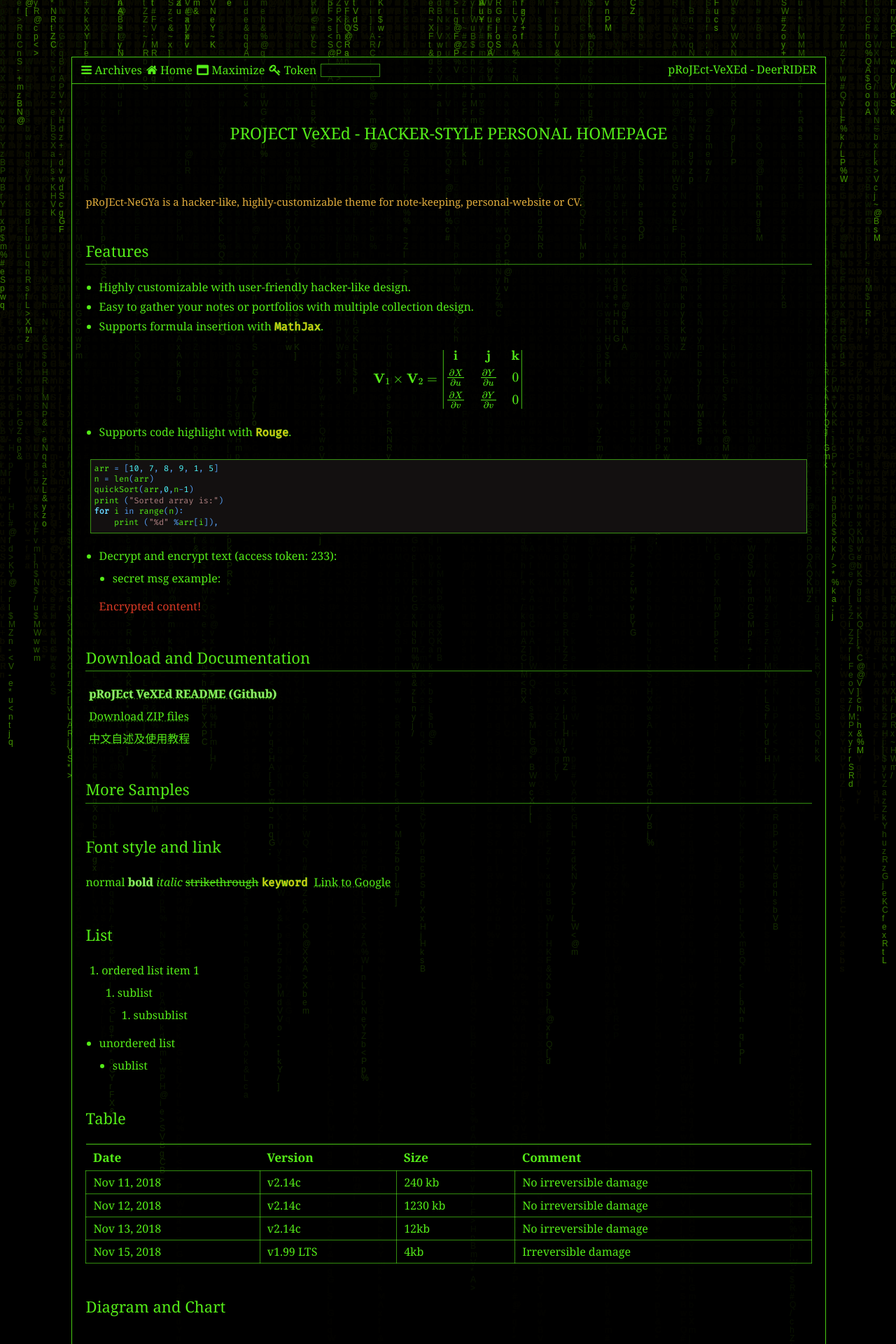
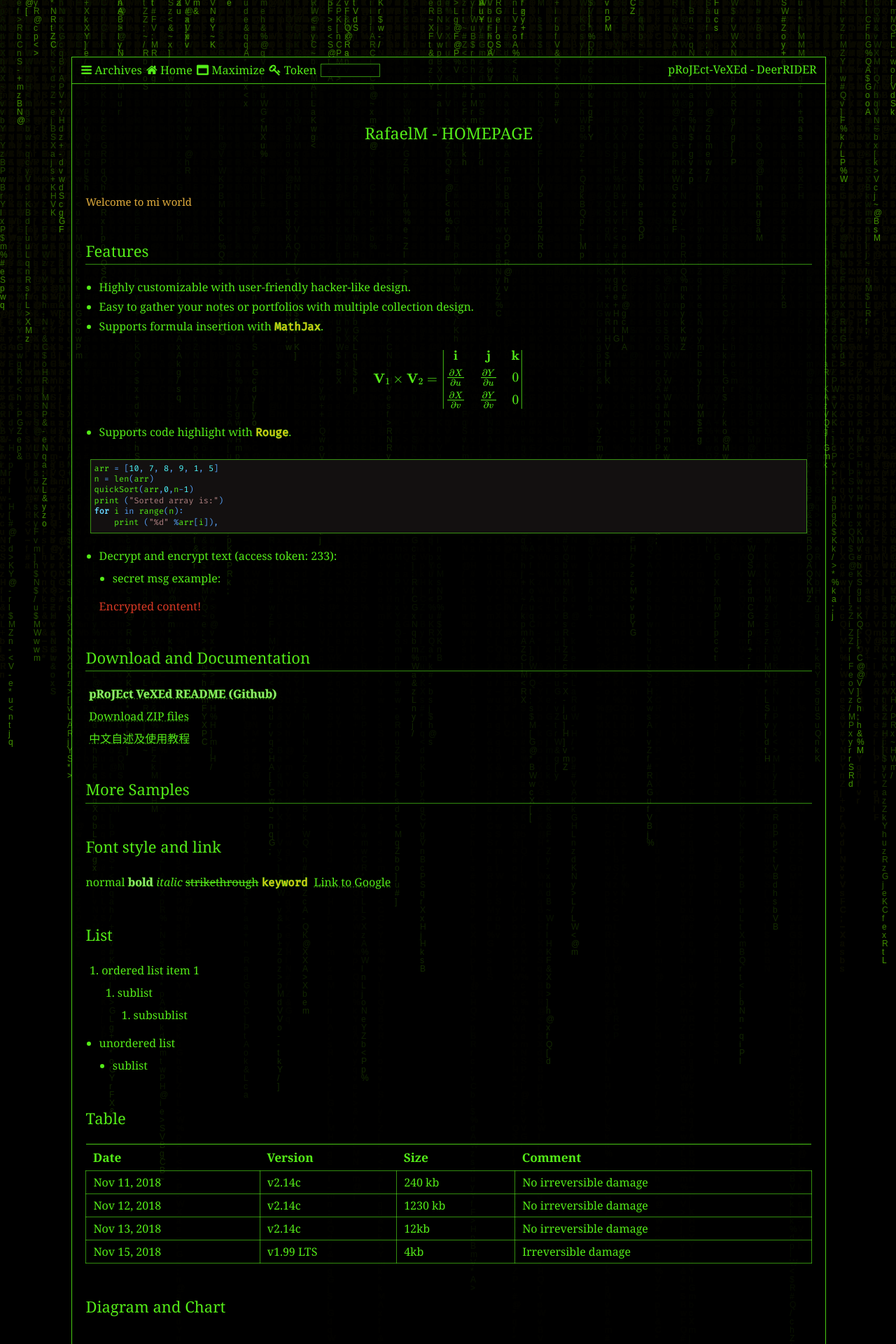
Before and after one commit to K1ng5rona29/R4f4h4x, a Jekyll site: the page built from pages/index.md, in a window 1280 px wide. Shown: the top 1920 px of the page at 70% size. Built offline with Jekyll 4.4.1, drawn with Linux system fonts in a browser that asks for light colours; formulas are drawn with MathJax 3; comment, search, counter and statistics services are not loaded.

Commit message:
index.md

```diff
--- a/pages/index.md
+++ b/pages/index.md
@@ -12,10 +12,10 @@ encrypted_text: true
 permalink: /
 ---
 
-# PROJECT VeXEd - HACKER-STYLE PERSONAL HOMEPAGE
+# RafaelM - HOMEPAGE
 
 <br>
-> pRoJEct-NeGYa is a hacker-like, highly-customizable theme for note-keeping, personal-website or CV.
+> Welcome to mi world
 
 ## Features
 
```
